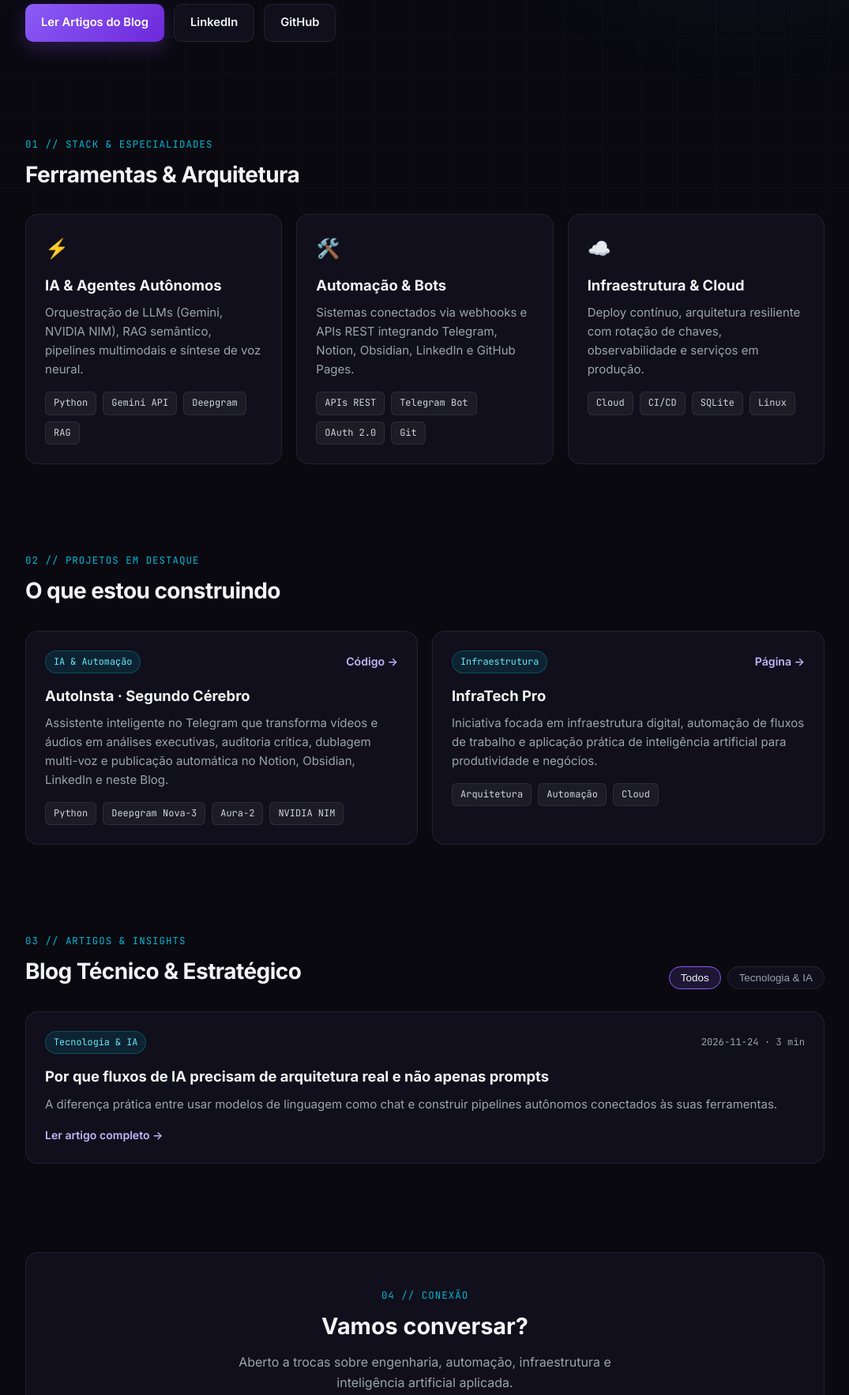
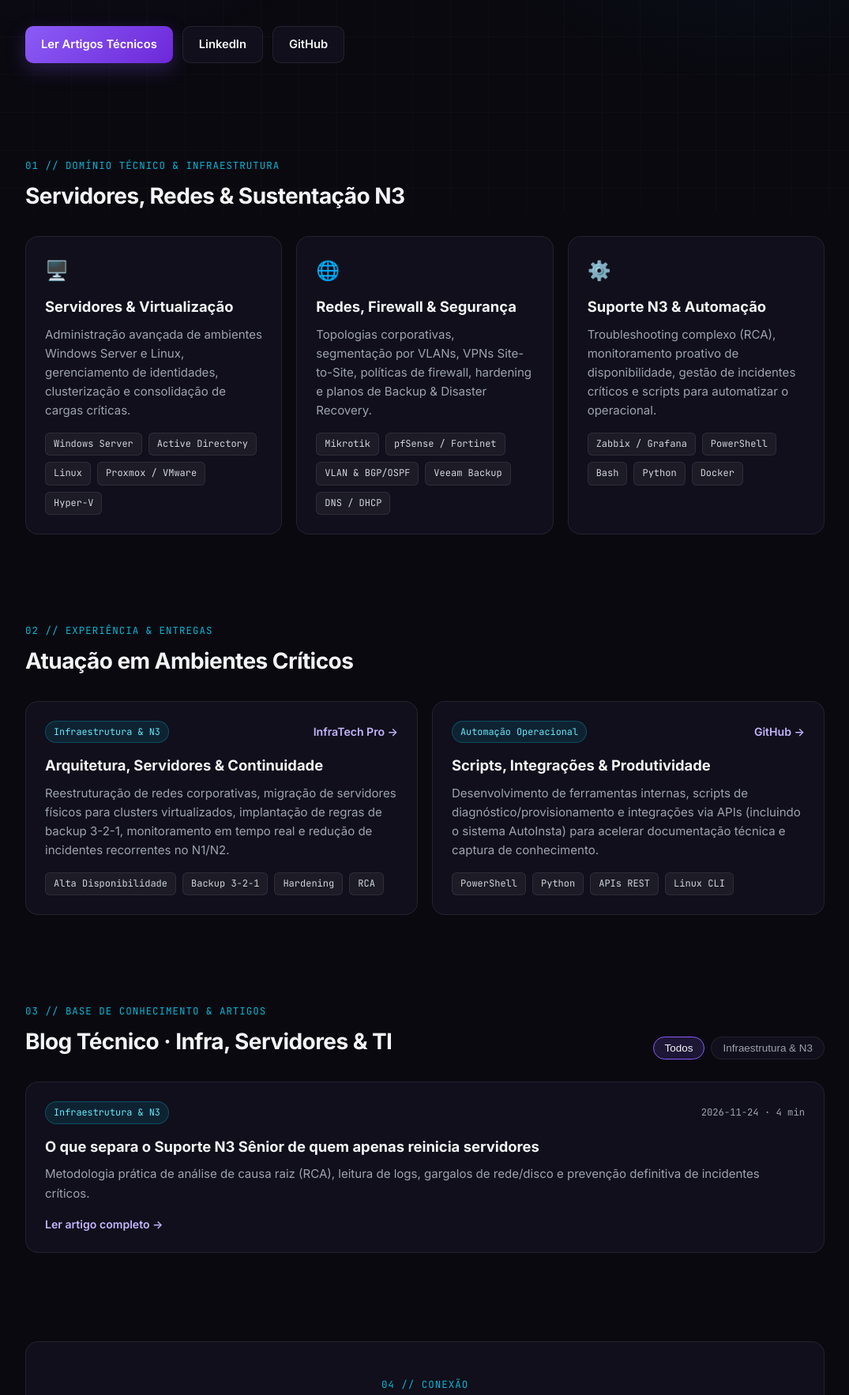
Before and after one commit to PablusVinii/PablusVinii.github.io, a plain HTML site: page index.html in a window 1280 px wide. Shown: the part 530-2297 px from the top of the page at 79% size, without its empty margins (102-1177 px from the left). Drawn offline with Linux system fonts and the light colour scheme.

Commit message:
Reposition portfolio for Senior N3 Support, Infrastructure & Servers

```diff
--- a/index.html
+++ b/index.html
@@ -3,8 +3,8 @@
 <head>
   <meta charset="UTF-8" />
   <meta name="viewport" content="width=device-width, initial-scale=1.0" />
-  <title>Pablus Vinicius · Engenharia, IA & Infraestrutura</title>
-  <meta name="description" content="Portfólio, projetos e artigos técnicos de Pablus Vinicius sobre Engenharia, Automação, Infraestrutura e Inteligência Artificial." />
+  <title>Pablus Vinicius · Especialista Sênior em Suporte N3 & Infraestrutura</title>
+  <meta name="description" content="Portfólio e artigos técnicos de Pablus Vinicius — Especialista Sênior em Suporte de TI N3, Servidores, Redes Corporativas, Virtualização e Automação de Infraestrutura." />
   <meta name="theme-color" content="#0a0910" />
   <link rel="preconnect" href="https://fonts.googleapis.com" />
   <link rel="preconnect" href="https://fonts.gstatic.com" crossorigin />
@@ -22,8 +22,8 @@
       </a>
       <nav class="nav-links">
         <a href="#sobre">Sobre</a>
-        <a href="#stack">Stack</a>
-        <a href="#projetos">Projetos</a>
+        <a href="#stack">Infraestrutura</a>
+        <a href="#projetos">Atuação</a>
         <a href="#blog">Blog</a>
         <a href="#contato">Contato</a>
       </nav>
@@ -35,15 +35,16 @@
     <section class="hero" id="sobre">
       <div class="status-pill">
         <span class="pulse-dot"></span>
-        InfraTech Pro · Engenharia & Automação com IA
+        InfraTech Pro · Especialista Sênior em N3 & Infraestrutura de TI
       </div>
-      <h1>Construindo sistemas inteligentes, infraestrutura sólida e automações reais.</h1>
+      <h1>Infraestrutura resiliente, servidores em alta disponibilidade e resolução N3.</h1>
       <p class="hero-sub">
-        Engenheiro e entusiasta de tecnologia focado em Inteligência Artificial aplicada, agentes autônomos,
-        arquitetura de software e produtividade de alta escala. Aqui compartilho projetos e notas técnicas direto do campo de batalha.
+        Profissional sênior em Suporte N3, Administração de Servidores, Redes Corporativas e Segurança.
+        Atuo na linha de frente de ambientes críticos: diagnóstico de causa raiz, arquitetura de redes, virtualização,
+        continuidade de negócios e automação de rotinas operacionais.
       </p>
       <div class="hero-actions">
-        <a href="#blog" class="btn btn-primary">Ler Artigos do Blog</a>
+        <a href="#blog" class="btn btn-primary">Ler Artigos Técnicos</a>
         <a href="https://www.linkedin.com/company/infratech-pro/" target="_blank" rel="noopener" class="btn btn-ghost">LinkedIn</a>
         <a href="https://github.com/PablusVinii" target="_blank" rel="noopener" class="btn btn-ghost">GitHub</a>
       </div>
@@ -52,65 +53,65 @@
     <!-- STACK -->
     <section class="section" id="stack">
       <div class="section-header">
-        <span class="section-kicker">01 // STACK & ESPECIALIDADES</span>
-        <h2>Ferramentas & Arquitetura</h2>
+        <span class="section-kicker">01 // DOMÍNIO TÉCNICO & INFRAESTRUTURA</span>
+        <h2>Servidores, Redes & Sustentação N3</h2>
       </div>
       <div class="stack-grid">
         <div class="card stack-card">
-          <div class="card-icon">⚡</div>
-          <h3>IA & Agentes Autônomos</h3>
-          <p>Orquestração de LLMs (Gemini, NVIDIA NIM), RAG semântico, pipelines multimodais e síntese de voz neural.</p>
+          <div class="card-icon">🖥️</div>
+          <h3>Servidores & Virtualização</h3>
+          <p>Administração avançada de ambientes Windows Server e Linux, gerenciamento de identidades, clusterização e consolidação de cargas críticas.</p>
           <div class="tags">
-            <span>Python</span><span>Gemini API</span><span>Deepgram</span><span>RAG</span>
+            <span>Windows Server</span><span>Active Directory</span><span>Linux</span><span>Proxmox / VMware</span><span>Hyper-V</span>
           </div>
         </div>
         <div class="card stack-card">
-          <div class="card-icon">🛠️</div>
-          <h3>Automação & Bots</h3>
-          <p>Sistemas conectados via webhooks e APIs REST integrando Telegram, Notion, Obsidian, LinkedIn e GitHub Pages.</p>
+          <div class="card-icon">🌐</div>
+          <h3>Redes, Firewall & Segurança</h3>
+          <p>Topologias corporativas, segmentação por VLANs, VPNs Site-to-Site, políticas de firewall, hardening e planos de Backup & Disaster Recovery.</p>
           <div class="tags">
-            <span>APIs REST</span><span>Telegram Bot</span><span>OAuth 2.0</span><span>Git</span>
+            <span>Mikrotik</span><span>pfSense / Fortinet</span><span>VLAN & BGP/OSPF</span><span>Veeam Backup</span><span>DNS / DHCP</span>
           </div>
         </div>
         <div class="card stack-card">
-          <div class="card-icon">☁️</div>
-          <h3>Infraestrutura & Cloud</h3>
-          <p>Deploy contínuo, arquitetura resiliente com rotação de chaves, observabilidade e serviços em produção.</p>
+          <div class="card-icon">⚙️</div>
+          <h3>Suporte N3 & Automação</h3>
+          <p>Troubleshooting complexo (RCA), monitoramento proativo de disponibilidade, gestão de incidentes críticos e scripts para automatizar o operacional.</p>
           <div class="tags">
-            <span>Cloud</span><span>CI/CD</span><span>SQLite</span><span>Linux</span>
+            <span>Zabbix / Grafana</span><span>PowerShell</span><span>Bash</span><span>Python</span><span>Docker</span>
           </div>
         </div>
       </div>
     </section>
 
-    <!-- PROJETOS -->
+    <!-- PROJETOS / ATUAÇÃO -->
     <section class="section" id="projetos">
       <div class="section-header">
-        <span class="section-kicker">02 // PROJETOS EM DESTAQUE</span>
-        <h2>O que estou construindo</h2>
+        <span class="section-kicker">02 // EXPERIÊNCIA & ENTREGAS</span>
+        <h2>Atuação em Ambientes Críticos</h2>
       </div>
       <div class="projects-grid">
         <article class="card project-card">
           <div class="project-top">
-            <span class="project-badge">IA & Automação</span>
-            <a href="https://github.com/PablusVinii/autoinsta" target="_blank" rel="noopener" class="project-link">Código →</a>
+            <span class="project-badge">Infraestrutura & N3</span>
+            <a href="https://www.linkedin.com/company/infratech-pro/" target="_blank" rel="noopener" class="project-link">InfraTech Pro →</a>
           </div>
-          <h3>AutoInsta · Segundo Cérebro</h3>
-          <p>Assistente inteligente no Telegram que transforma vídeos e áudios em análises executivas, auditoria crítica, dublagem multi-voz e publicação automática no Notion, Obsidian, LinkedIn e neste Blog.</p>
+          <h3>Arquitetura, Servidores & Continuidade</h3>
+          <p>Reestruturação de redes corporativas, migração de servidores físicos para clusters virtualizados, implantação de regras de backup 3-2-1, monitoramento em tempo real e redução de incidentes recorrentes no N1/N2.</p>
           <div class="tags">
-            <span>Python</span><span>Deepgram Nova-3</span><span>Aura-2</span><span>NVIDIA NIM</span>
+            <span>Alta Disponibilidade</span><span>Backup 3-2-1</span><span>Hardening</span><span>RCA</span>
           </div>
         </article>
 
         <article class="card project-card">
           <div class="project-top">
-            <span class="project-badge">Infraestrutura</span>
-            <a href="https://www.linkedin.com/company/infratech-pro/" target="_blank" rel="noopener" class="project-link">Página →</a>
+            <span class="project-badge">Automação Operacional</span>
+            <a href="https://github.com/PablusVinii/autoinsta" target="_blank" rel="noopener" class="project-link">GitHub →</a>
           </div>
-          <h3>InfraTech Pro</h3>
-          <p>Iniciativa focada em infraestrutura digital, automação de fluxos de trabalho e aplicação prática de inteligência artificial para produtividade e negócios.</p>
+          <h3>Scripts, Integrações & Produtividade</h3>
+          <p>Desenvolvimento de ferramentas internas, scripts de diagnóstico/provisionamento e integrações via APIs (incluindo o sistema AutoInsta) para acelerar documentação técnica e captura de conhecimento.</p>
           <div class="tags">
-            <span>Arquitetura</span><span>Automação</span><span>Cloud</span>
+            <span>PowerShell</span><span>Python</span><span>APIs REST</span><span>Linux CLI</span>
           </div>
         </article>
       </div>
@@ -120,8 +121,8 @@
     <section class="section" id="blog">
       <div class="section-header blog-header">
         <div>
-          <span class="section-kicker">03 // ARTIGOS & INSIGHTS</span>
-          <h2>Blog Técnico & Estratégico</h2>
+          <span class="section-kicker">03 // BASE DE CONHECIMENTO & ARTIGOS</span>
+          <h2>Blog Técnico · Infra, Servidores & TI</h2>
         </div>
         <div class="filter-bar" id="blog-filters">
           <button class="filter-btn active" data-cat="all">Todos</button>
@@ -137,12 +138,12 @@
     <section class="section contact-section" id="contato">
       <div class="card contact-card">
         <span class="section-kicker">04 // CONEXÃO</span>
-        <h2>Vamos conversar?</h2>
-        <p>Aberto a trocas sobre engenharia, automação, infraestrutura e inteligência artificial aplicada.</p>
+        <h2>Precisa de visão Sênior em N3 & Infra?</h2>
+        <p>Aberto a conexões técnicas, projetos de infraestrutura corporativa, sustentação de servidores e desafios de alta complexidade.</p>
         <div class="hero-actions">
           <a href="mailto:pablus.vinicius@live.com" class="btn btn-primary">Enviar E-mail</a>
+          <a href="https://www.linkedin.com/company/infratech-pro/" target="_blank" rel="noopener" class="btn btn-ghost">LinkedIn</a>
           <a href="https://github.com/PablusVinii" target="_blank" rel="noopener" class="btn btn-ghost">GitHub</a>
-          <a href="https://www.linkedin.com/company/infratech-pro/" target="_blank" rel="noopener" class="btn btn-ghost">LinkedIn</a>
         </div>
       </div>
     </section>
@@ -151,7 +152,7 @@
   <footer class="footer">
     <div class="container footer-inner">
       <span>© 2026 Pablus Vinicius · InfraTech Pro</span>
-      <span class="mono">Publicação automatizada via GitHub Pages</span>
+      <span class="mono">Suporte Sênior N3 · Servidores · Redes</span>
     </div>
   </footer>
 
@@ -169,7 +170,6 @@
           return;
         }
 
-        // Popula filtros únicos de categoria
         const cats = [...new Set(posts.map(p => p.category).filter(Boolean))];
         cats.forEach(cat => {
           const btn = document.createElement('button');
@@ -184,7 +184,7 @@
           container.innerHTML = filtered.map(post => `
             <a href="post.html?slug=${encodeURIComponent(post.slug)}" class="card blog-card">
               <div class="blog-meta">
-                <span class="project-badge">${escapeHtml(post.category || 'Geral')}</span>
+                <span class="project-badge">${escapeHtml(post.category || 'Infraestrutura')}</span>
                 <span class="mono date-text">${escapeHtml(post.date || '')} · ${escapeHtml(post.readTime || '3 min')}</span>
               </div>
               <h3>${escapeHtml(post.title)}</h3>
--- a/posts/index.json
+++ b/posts/index.json
@@ -1,11 +1,11 @@
 [
   {
-    "slug": "arquitetura-agentes-ia-producao",
-    "title": "Por que fluxos de IA precisam de arquitetura real e não apenas prompts",
-    "excerpt": "A diferença prática entre usar modelos de linguagem como chat e construir pipelines autônomos conectados às suas ferramentas.",
-    "category": "Tecnologia & IA",
+    "slug": "troubleshooting-n3-causa-raiz",
+    "title": "O que separa o Suporte N3 Sênior de quem apenas reinicia servidores",
+    "excerpt": "Metodologia prática de análise de causa raiz (RCA), leitura de logs, gargalos de rede/disco e prevenção definitiva de incidentes críticos.",
+    "category": "Infraestrutura & N3",
     "date": "2026-11-24",
-    "readTime": "3 min",
-    "file": "posts/2026-11-24-arquitetura-agentes-ia-producao.md"
+    "readTime": "4 min",
+    "file": "posts/2026-11-24-troubleshooting-n3-causa-raiz.md"
   }
 ]
```
Also changed, not shown: 2 other files.
